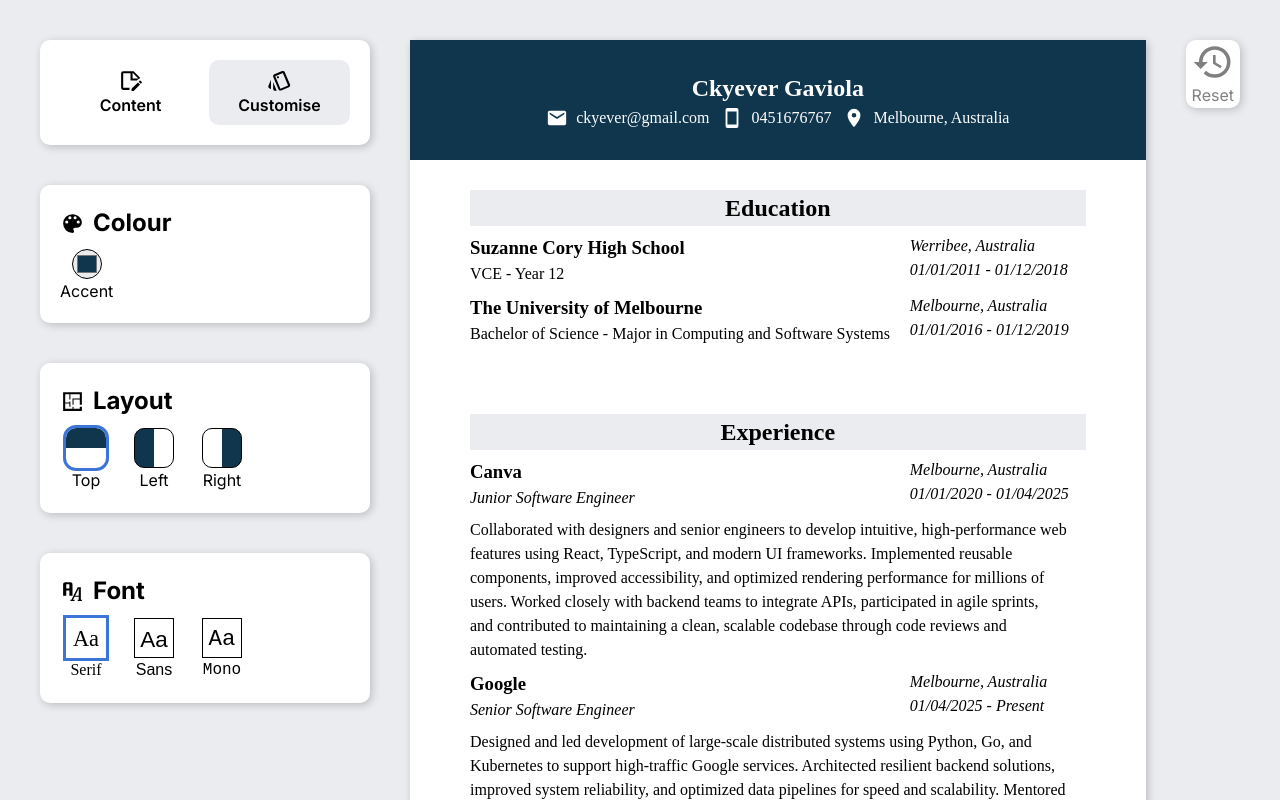
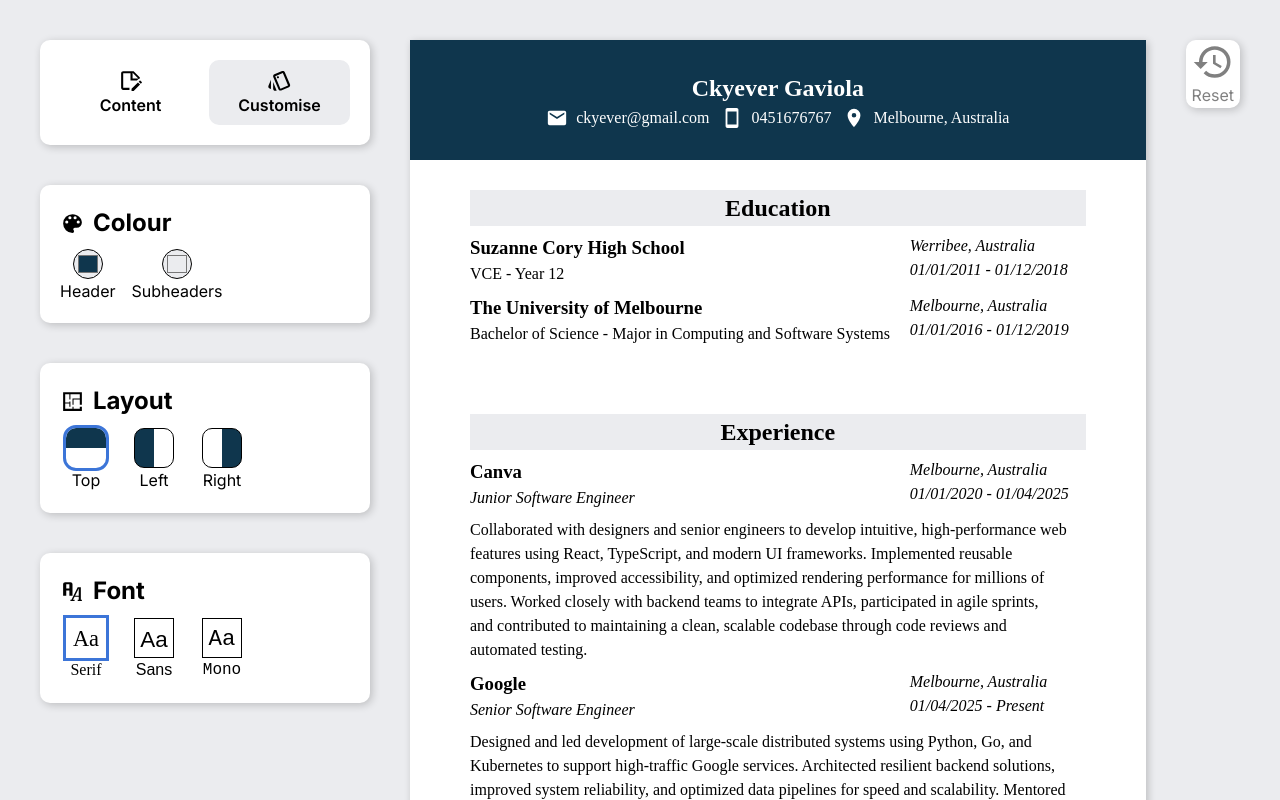
Before and after one commit to ckyever/cv-application, a React (Vite) app: page / in a window 1280 px wide. Both pictures are taken after a click on the button "Customise". Shown: the top 800 px of the page. Built offline with nearby package versions, Linux system fonts and the light colour scheme.

Commit message:
Add ability to change colour of resume subheadings

```diff
--- a/src/components/EditCardList.jsx
+++ b/src/components/EditCardList.jsx
@@ -103,9 +103,10 @@ function EditCardList({ editMode, resumeData, setResumeData }) {
       return (
         <div className="edit-card-list">
           <Card title="Colour" titleIcon={colourIcon}>
-            <div id="accent-color">
+            <div className="customise-options">
+              <div className="color-option">
                 <input
-                id="color-picker"
+                  id="accent-picker"
                   type="color"
                   defaultValue={getComputedStyle(
                     document.documentElement
@@ -117,7 +118,24 @@ function EditCardList({ editMode, resumeData, setResumeData }) {
                     );
                   }}
                 />
-              <label htmlFor="color-picker">Accent</label>
+                <label htmlFor="accent-picker">Header</label>
+              </div>
+              <div className="color-option">
+                <input
+                  id="subheading-picker"
+                  type="color"
+                  defaultValue={getComputedStyle(
+                    document.documentElement
+                  ).getPropertyValue("--subheading-color")}
+                  onChange={(event) => {
+                    document.documentElement.style.setProperty(
+                      "--subheading-color",
+                      event.target.value
+                    );
+                  }}
+                />
+                <label htmlFor="subheading-picker">Subheaders</label>
+              </div>
             </div>
           </Card>
           <Card title="Layout" titleIcon={layoutIcon}>
--- a/src/styles/EditCardList.css
+++ b/src/styles/EditCardList.css
@@ -10,6 +10,12 @@
   background-color: transparent;
   border: none;
   cursor: pointer;
+}
+.edit-card-list .customise-options .color-option {
+  display: flex;
+  flex-direction: column;
+  justify-content: center;
+  align-items: center;
 }
 
 .edit-card-list .customise-options .layout-icon {
@@ -38,14 +44,6 @@
   transform: rotate(90deg);
 }
 
-.edit-card-list #accent-color {
-  align-self: flex-start;
-  display: flex;
-  flex-direction: column;
-  justify-content: center;
-  align-items: center;
-}
-
 input[type="color" i] {
   border-radius: 50%;
   width: 30px;
--- a/src/styles/Resume.css
+++ b/src/styles/Resume.css
@@ -1,5 +1,6 @@
 :root {
   --resume-font: serif;
+  --subheading-color: #ebecef;
 }
 
 .resume {
@@ -73,7 +74,7 @@
 }
 
 .resume section h2 {
-  background-color: var(--main-background-color);
+  background-color: var(--subheading-color);
   text-align: center;
 }
 
```
Lines whose indentation alone changed are shown as unchanged.
